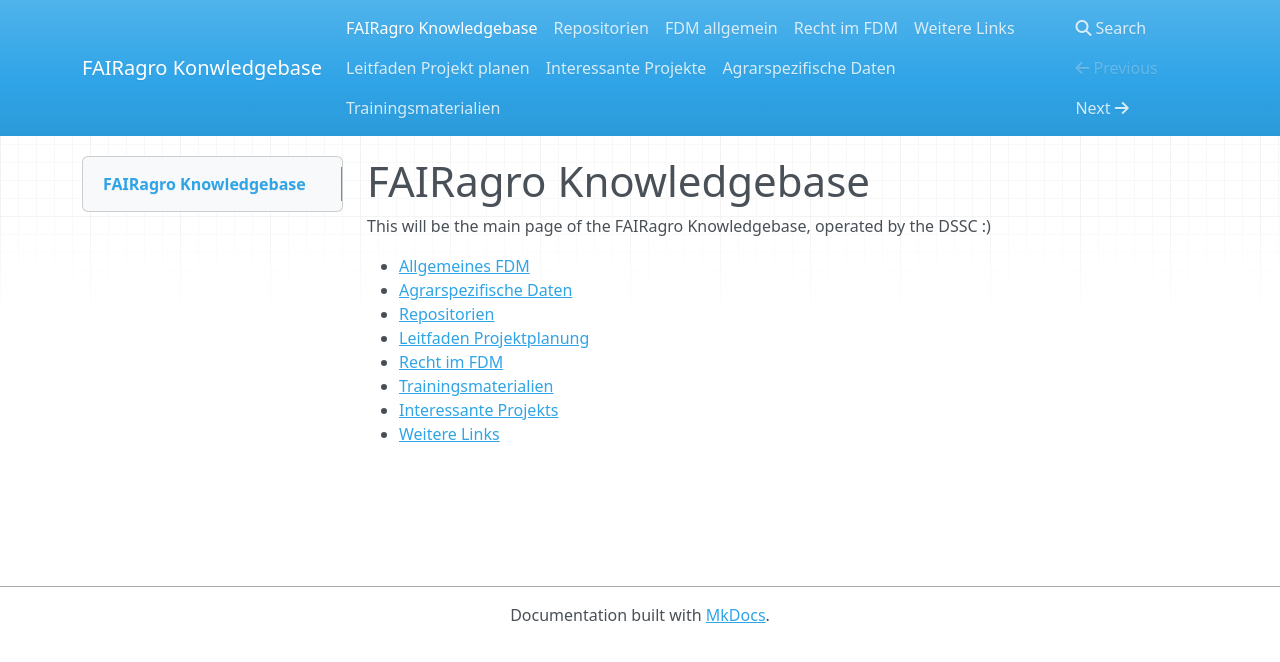
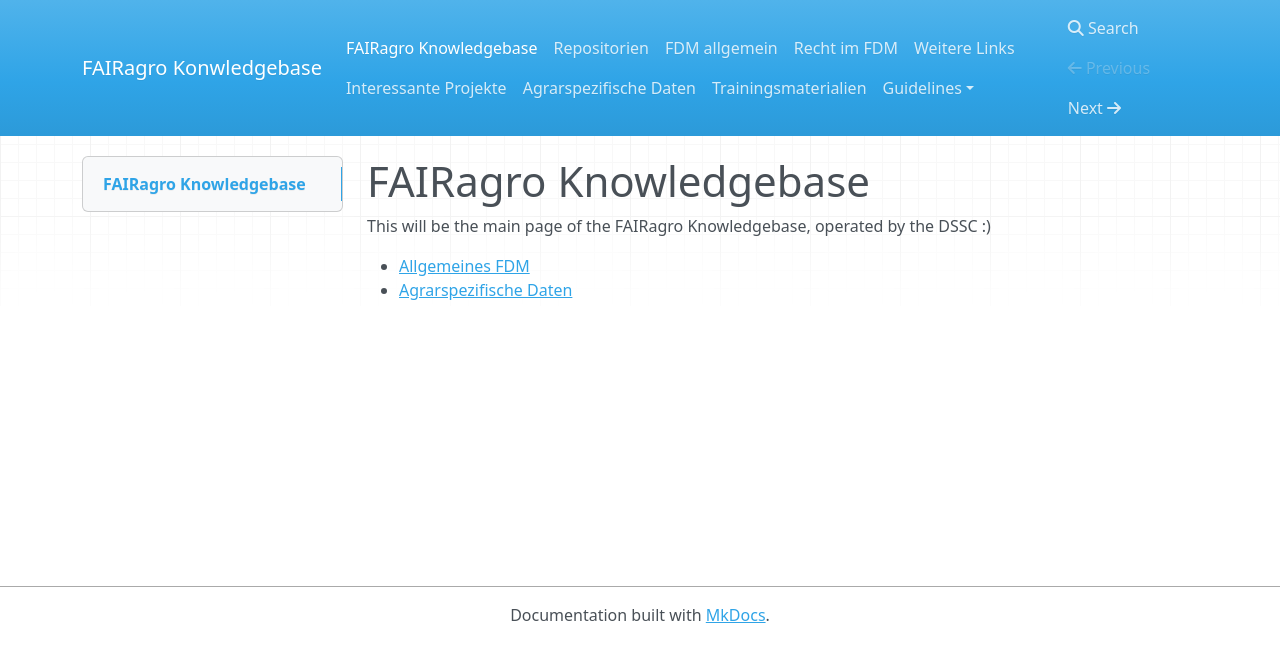
Before and after one commit to bressco/knowledgebase, an MkDocs documentation site: the page built from docs/index.md, in a window 1280 px wide. Shown: the top 662 px of the page. Built offline with MkDocs 1.6.1, drawn with Linux system fonts in a browser that asks for light colours; nearby versions of some CDN libraries.

Commit message:
Update structure

```diff
--- a/docs/index.md
+++ b/docs/index.md
@@ -5,9 +5,3 @@ This will be the main page of the FAIRagro Knowledgebase, operated by the DSSC :
 
 - [Allgemeines FDM](general.md)
 - [Agrarspezifische Daten](specific_data.md)
-- [Repositorien](data_repositories.md)
-- [Leitfaden Projektplanung](project_planning.md)
-- [Recht im FDM](legal.md)
-- [Trainingsmaterialien](training_material.md)
-- [Interessante Projekts](projects.md)
-- [Weitere Links](links.md)
```
Also changed, not shown: docs/guidelines/data_handling.md (added, +3 -0 lines), docs/guidelines/project_planning.md (renamed from docs/project_planning.md).
